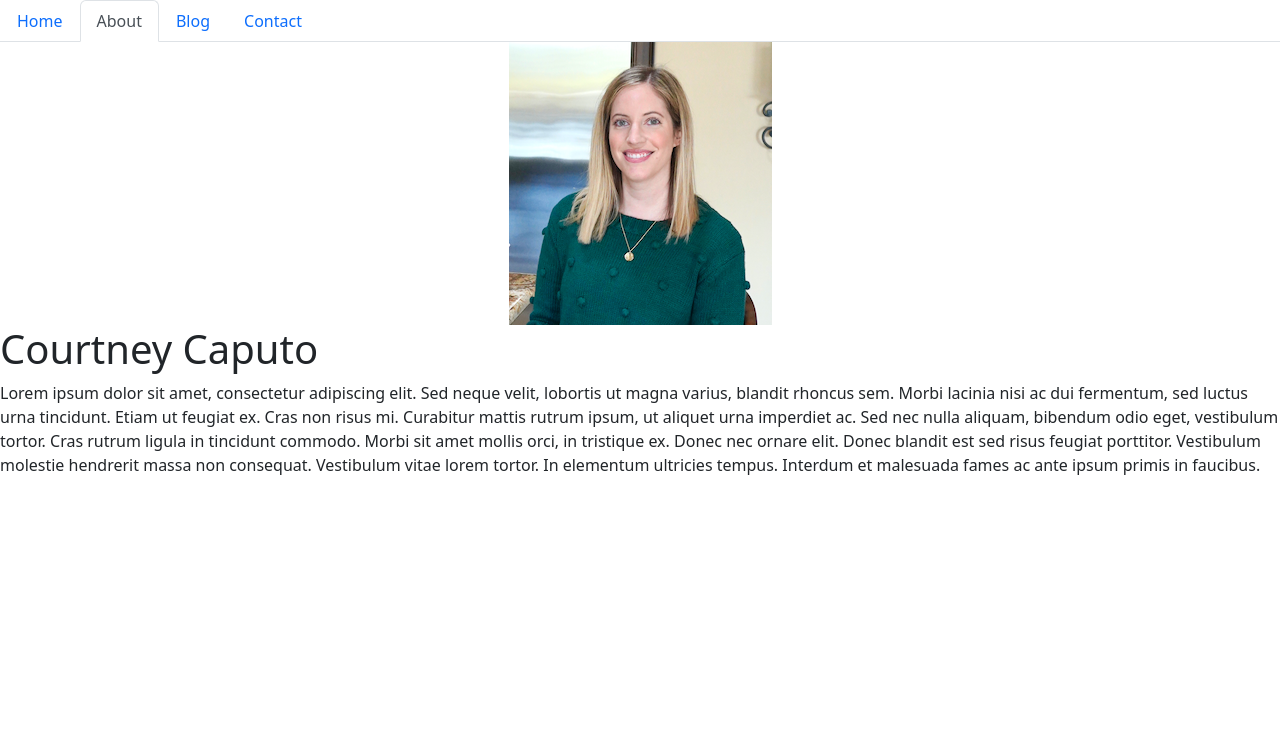
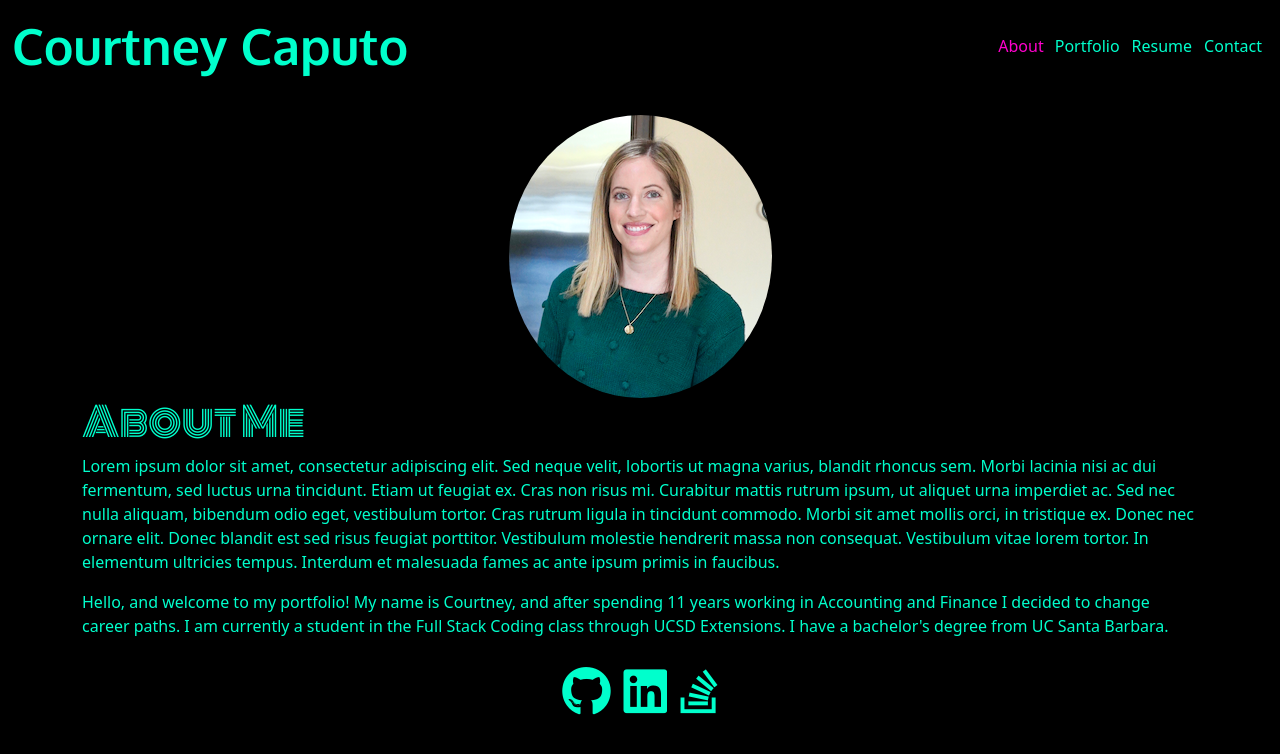
Before and after one commit to courtneycaputo/react-portfolio, a React (Create React App) app: page / in a window 1280 px wide. Shown: the top 754 px of the page. Built offline with nearby package versions, Linux system fonts and the light colour scheme.

Commit message:
create header and footer and start on other pages

```diff
--- a/package.json
+++ b/package.json
@@ -3,6 +3,10 @@
   "version": "0.1.0",
   "private": true,
   "dependencies": {
+    "@fortawesome/fontawesome-svg-core": "^6.2.0",
+    "@fortawesome/free-regular-svg-icons": "^6.2.0",
+    "@fortawesome/free-solid-svg-icons": "^6.2.0",
+    "@fortawesome/react-fontawesome": "^0.2.0",
     "@testing-library/jest-dom": "^5.16.5",
     "@testing-library/react": "^13.4.0",
     "@testing-library/user-event": "^13.5.0",
--- a/public/index.html
+++ b/public/index.html
@@ -24,7 +24,11 @@
       work correctly both with client-side routing and a non-root public URL.
       Learn how to configure a non-root public URL by running `npm run build`.
     -->
-    <title>React App</title>
+    <link rel="preconnect" href="https://fonts.googleapis.com">
+    <link rel="preconnect" href="https://fonts.gstatic.com" crossorigin>
+    <link href="https://fonts.googleapis.com/css2?family=Monoton&family=Oxygen:wght@700&display=swap" rel="stylesheet">
+    <title>Courtney Caputo</title>
+    <script src="https://kit.fontawesome.com/debaf0920b.js" crossorigin="anonymous"></script>
   </head>
   <body>
     <noscript>You need to enable JavaScript to run this app.</noscript>
--- a/src/App.js
+++ b/src/App.js
@@ -1,6 +1,21 @@
 import React from "react";
 import PortfolioContainer from "./components/PortfolioContainer";
+import Footer from "./components/Footer";
 
-const App = () => <PortfolioContainer />;
+import { library } from '@fortawesome/fontawesome-svg-core'
+import { fas } from '@fortawesome/free-solid-svg-icons'
+
+
+
+function App () {
+    return <div>
+        <main>
+        <PortfolioContainer />
+        </main>
+        <Footer/>
+    </div>
+}
+
+library.add(fas)
 
 export default App;
--- /dev/null
+++ b/src/components/Footer/index.js
@@ -0,0 +1,38 @@
+import React from 'react';
+
+
+
+
+function Footer (){
+    const icons = [
+        {
+            name:"fa-brands fa-github",
+            links: "https://github.com/courtneycaputo",
+        },
+        {
+            name: "fa-brands fa-linkedin",
+            links: "https://www.linkedin.com/in/courtney-caputo-556614b5/"
+        },
+        {
+            name: "fa-brands fa-stack-overflow",
+            links: "https://stackoverflow.com/users/19785955/courtney-caputo"
+        }
+    ]
+
+    const LinkStyle = {
+        fontSize: "50px",
+        textDecoration: "none",
+        color: "black"
+    }
+
+    return (
+        <footer> <center>
+            {icons.map(icon => {
+                return <a href={icon.links} key={icon.name} target="blank" style={LinkStyle}> <i className={icon.name}></i></a>
+            })}
+            </center>
+        </footer>
+    )
+}
+
+export default Footer;
--- a/src/components/Header.js
+++ b/src/components/Header.js
@@ -1,52 +1,119 @@
 import React from 'react';
 
-// Here we are using object destructuring assignment to pluck off our variables from the props object
-// We assign them to their own variable names
 function NavTabs({ currentPage, handlePageChange }) {
+  const headerStyle = {
+    background: "black",
+  }
+
+  const headerLinkStyle = {
+    background: "black",
+    color: "#FF00CC"
+  }
+
   return (
-    <ul className="nav nav-tabs">
+
+<nav className="navbar navbar-expand-lg " style={headerStyle}>
+  <div className="container-fluid" style={headerStyle}>
+    <div className="navTitle">Courtney Caputo</div>
+    <button className="navbar-toggler" type="button" data-bs-toggle="collapse" data-bs-target="#navbarNav" aria-controls="navbarNav" aria-expanded="false" aria-label="Toggle navigation">
+      <span className="navbar-toggler-icon"></span>
+    </button>
+
+    <div className="collapse navbar-collapse justify-content-end" id="navbarNav"
+    //style={headerLinkStyle}
+    >
+      <ul className="navbar-nav">
+
         <li className="nav-item">
-        <a
-          href="#home"
-          onClick={() => handlePageChange('Home')}
-          // This is a conditional (ternary) operator that checks to see if the current page is "Home"
-          // If it is, we set the current page to 'nav-link-active', otherwise we set it to 'nav-link'
-          className={currentPage === 'Home' ? 'nav-link active' : 'nav-link'}
-        >
-          Home
-        </a>
-      </li>
-      <li className="nav-item">
-        <a
-          href="#about"
+          <a href="#about"
+          //style={headerLinkStyle}
           onClick={() => handlePageChange('About')}
-          // Check to see if the currentPage is `About`, and if so we use the active link class from bootstrap. Otherwise, we set it to a normal nav-link
-          className={currentPage === 'About' ? 'nav-link active' : 'nav-link'}
+          className={currentPage === 'About' ? 'mynavlinkactive' : 'mynavlink'}
           >
             About
             </a>
         </li>
+
         <li className="nav-item">
-        <a
-          href="#blog"
-          onClick={() => handlePageChange('Blog')}
-          // Check to see if the currentPage is `Blog`, and if so we use the active link class from bootstrap. Otherwise, we set it to a normal nav-link
-          className={currentPage === 'Blog' ? 'nav-link active' : 'nav-link'}
+          <a href="#portfolio"
+          //style={headerLinkStyle}
+          onClick={() => handlePageChange('Portfolio')}
+          className={currentPage === 'Portfolio' ? 'mynavlinkactive' : 'mynavlink'}
           >
-          Blog
-        </a>
+            Portfolio</a>
         </li>
+
         <li className="nav-item">
-        <a
-          href="#contact"
+          <a href="#resume"
+          //style={headerLinkStyle}
+          onClick={() => handlePageChange('Resume')}
+          className={currentPage === 'Resume' ? 'mynavlinkactive' : 'mynavlink'}
+          >
+            Resume</a>
+        </li>
+
+        <li className="nav-item">
+          <a href="#contact"
+         // style={headerLinkStyle}
           onClick={() => handlePageChange('Contact')}
-          // Check to see if the currentPage is `Contact`, and if so we use the active link class from bootstrap. Otherwise, we set it to a normal nav-link
-          className={currentPage === 'Contact' ? 'nav-link active' : 'nav-link'}
+          className={currentPage === 'Contact' ? 'mynavlinkactive' : 'mynavlink'}
           >
-          Contact
-        </a>
+            Contact</a>
         </li>
+
       </ul>
+    </div>
+  </div>
+</nav>
+
+
+
+
+
+
+    // // <---------------------------------------------------->
+    // <ul className="nav nav-tabs">
+
+    //   <li className="nav-item">
+    //     <a
+    //       href="#about"
+    //       onClick={() => handlePageChange('About')}
+    //       className={currentPage === 'About' ? 'nav-link active' : 'nav-link'}
+    //     >
+    //       About
+    //     </a>
+    //   </li>
+
+    //   <li className="nav-item">
+    //     <a
+    //       href="#contact"
+    //       onClick={() => handlePageChange('contact')}
+    //       className={currentPage === 'contact' ? 'nav-link active' : 'nav-link'}
+    //     >
+    //       Contact
+    //     </a>
+    //   </li>
+
+    //   <li className="nav-item">
+    //     <a
+    //       href="#portfolio"
+    //       onClick={() => handlePageChange('Portfolio')}
+    //       className={currentPage === 'portfolio' ? 'nav-link active' : 'nav-link'}
+    //     >
+    //       Portfolio
+    //     </a>
+    //   </li>
+
+    //   <li className="nav-item">
+    //     <a
+    //       href="#Resume"
+    //       onClick={() => handlePageChange('Resume')}
+    //       className={currentPage === 'Resume' ? 'nav-link active' : 'nav-link'}
+    //     >
+    //       Resume
+    //     </a>
+    //   </li>
+    // </ul>
   );
 }
 
--- a/src/components/PortfolioContainer.js
+++ b/src/components/PortfolioContainer.js
@@ -13,7 +13,7 @@ export default function PortfolioContainer() {
     if (currentPage === 'About') {
       return <About />;
     }
-    if (currentPage === 'Portolio') {
+    if (currentPage === 'Portfolio') {
       return <Portfolio />;
     }
     if (currentPage === 'Resume') {
--- a/src/components/pages/About.js
+++ b/src/components/pages/About.js
@@ -2,11 +2,13 @@ import React from 'react';
 import myPicture from '../../assets/mypicture.png';
 
 
-export default function Home() {
+export default function About() {
   return (
-    <div>
+    <div className="container">
+      <br></br>
       <center><img src={myPicture} className="my-picture" alt="Courtney" /></center>
-      <h1>Courtney Caputo</h1>
+
+      <h1 className="nameFont">About Me</h1>
       <p>
         Lorem ipsum dolor sit amet, consectetur adipiscing elit. Sed neque
         velit, lobortis ut magna varius, blandit rhoncus sem. Morbi lacinia nisi
@@ -19,6 +21,12 @@ export default function Home() {
         vitae lorem tortor. In elementum ultricies tempus. Interdum et malesuada
         fames ac ante ipsum primis in faucibus.
       </p>
+
+      <p>
+        Hello, and welcome to my portfolio! My name is Courtney, and after spending 11 years working in Accounting and Finance I decided to change career paths. I am currently a student in the Full Stack Coding class through UCSD Extensions.
+
+        I have a bachelor's degree from UC Santa Barbara.
+      </p>
     </div>
   );
 }
--- a/src/components/pages/Contact.js
+++ b/src/components/pages/Contact.js
@@ -5,17 +5,7 @@ export default function Contact() {
     <div>
       <h1>Contact Page</h1>
       <p>
-        Integer cursus bibendum sem non pretium. Vestibulum in aliquet sem, quis
-        molestie urna. Aliquam semper ultrices varius. Aliquam faucibus sit amet
-        magna a ultrices. Aenean pellentesque placerat lacus imperdiet
-        efficitur. In felis nisl, luctus non ante euismod, tincidunt bibendum
-        mi. In a molestie nisl, eu sodales diam. Nam tincidunt lacus quis magna
-        posuere, eget tristique dui dapibus. Maecenas fermentum elementum
-        faucibus. Quisque nec metus vestibulum, egestas massa eu, sollicitudin
-        ipsum. Nulla facilisi. Sed ut erat ligula. Nam tincidunt nunc in nibh
-        dictum ullamcorper. Class aptent taciti sociosqu ad litora torquent per
-        conubia nostra, per inceptos himenaeos. Etiam ornare rutrum felis at
-        rhoncus. Etiam vel condimentum magna, quis tempor nulla.
+        Here is my contact info
       </p>
     </div>
   );
--- a/src/components/pages/Portfolio.js
+++ b/src/components/pages/Portfolio.js
@@ -5,17 +5,7 @@ export default function Portfolio() {
     <div>
       <h1>Portfolio</h1>
       <p>
-        Integer cursus bibendum sem non pretium. Vestibulum in aliquet sem, quis
-        molestie urna. Aliquam semper ultrices varius. Aliquam faucibus sit amet
-        magna a ultrices. Aenean pellentesque placerat lacus imperdiet
-        efficitur. In felis nisl, luctus non ante euismod, tincidunt bibendum
-        mi. In a molestie nisl, eu sodales diam. Nam tincidunt lacus quis magna
-        posuere, eget tristique dui dapibus. Maecenas fermentum elementum
-        faucibus. Quisque nec metus vestibulum, egestas massa eu, sollicitudin
-        ipsum. Nulla facilisi. Sed ut erat ligula. Nam tincidunt nunc in nibh
-        dictum ullamcorper. Class aptent taciti sociosqu ad litora torquent per
-        conubia nostra, per inceptos himenaeos. Etiam ornare rutrum felis at
-        rhoncus. Etiam vel condimentum magna, quis tempor nulla.
+        This is my portfolio
       </p>
     </div>
   );
--- a/src/index.css
+++ b/src/index.css
@@ -1,3 +1,57 @@
+* {
+    background: black;
+    color: #00FFCC;
+}
+
 .my-picture{
     border-radius: 50%;
 }
+
+.nameFont{
+    font-family: 'Monoton', cursive;
+}
+
+.navTitle{
+    font-family: 'Oxygen', sans-serif;
+    font-size: 50px;
+}
+
+.mynavlinkactive {
+    color: #FF00CC;
+    background-color: black ;
+    border-color: black;
+    text-decoration: none;
+    padding: 5px;
+}
+
+.mynavlinkactive:hover{
+    color: #FF00CC;
+    background-color: black ;
+    border-color: black;
+    text-decoration: none;
+    padding: 5px;
+}
+
+.mynavlink{
+    margin-bottom: calc(-1 * 1px);
+    background: none;
+    border: 1px solid transparent;
+    border-top-left-radius: 0.375rem;
+    border-top-right-radius: 0.375rem;
+    color: #00FFCC;
+    text-decoration: none;
+    padding: 5px;
+
+}
+
+.mynavlink:hover{
+    margin-bottom: calc(-1 * 1px);
+    background: none;
+    border: 1px solid transparent;
+    border-top-left-radius: 0.375rem;
+    border-top-right-radius: 0.375rem;
+    color: #00FFCC;
+    text-decoration: none;
+    padding: 5px;
+
+}
--- a/src/index.js
+++ b/src/index.js
@@ -1,6 +1,13 @@
 import React from 'react';
-import ReactDOM from 'react-dom';
+import ReactDOM from 'react-dom/client';
+import './index.css';
 import App from './App';
 import 'bootstrap/dist/css/bootstrap.min.css';
 
-ReactDOM.render(<App />, document.getElementById('root'));
+
+const root = ReactDOM.createRoot(document.getElementById('root'));
+root.render(
+    <React.StrictMode>
+        <App />
+    </React.StrictMode>
+);
```
Also changed, not shown: 1 other file (tests, documents, lock files or other folders). Lines whose indentation alone changed are shown as unchanged.
